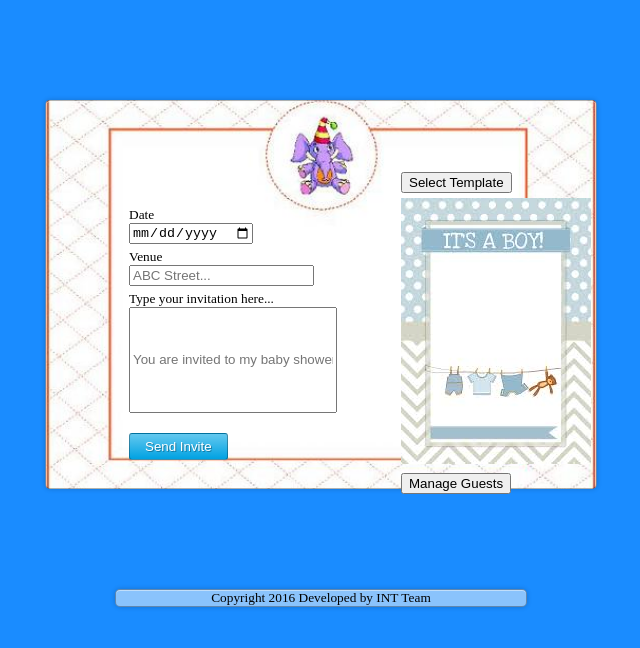
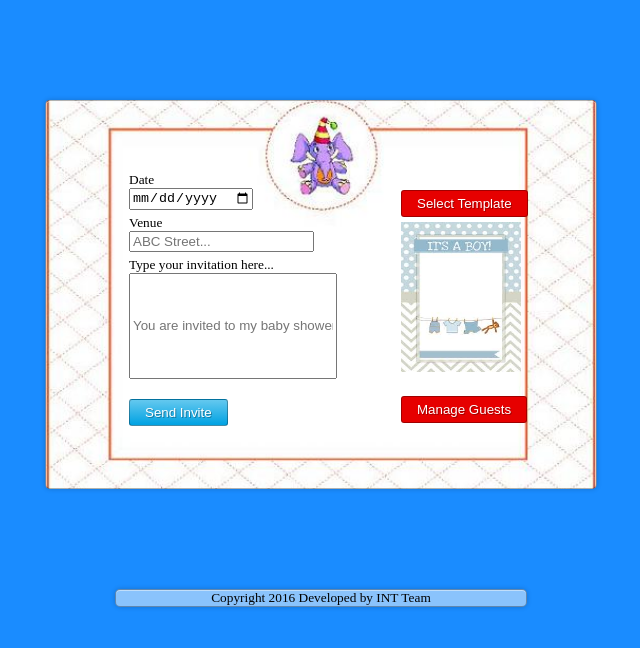
Before and after one commit to psolizrodriguez/CS_424_Final_Project, a plain HTML site: page C424_Final_Project/WebContent/babyShower.html in a window 1280 px wide. Shown: the whole page, without its empty margins (319-959 px from the left). Drawn offline with Linux system fonts and the light colour scheme.

Commit message:
BabyShower Finalized

```diff
--- a/C424_Final_Project/WebContent/babyShower.html
+++ b/C424_Final_Project/WebContent/babyShower.html
@@ -39,7 +39,7 @@
 					<input type="button" value="Select Template">
 				</li>
 				<li>
-				<img src="media/images/invitationtemplate.jpg">
+				<img src="media/images/invitationtemplate.jpg" height=150px; width=120px;>
 
 				</li>
 				<li>
--- a/C424_Final_Project/WebContent/styles/BabyShower.css
+++ b/C424_Final_Project/WebContent/styles/BabyShower.css
@@ -62,12 +62,11 @@ label {
 	display: block;
 
 }
+.loginform div{
+	width: 20px;
+	height: 40px;
+}
 
-.loginform button{
-
-	color: red;
-	background-color: black;
-}
 .loginform input[type=submit] {
 	border: 1px solid rgba(0, 0, 0, 0.3);
 	background: #64c8ef; /* Old browsers */
@@ -92,6 +91,30 @@ label {
 	border-radius: 3px;
 	text-shadow: 1px 1px 0px rgba(0, 0, 0, 0.3);
 }
+.loginform input[type=button] {
+	border: 1px solid rgba(0, 0, 0, 0.3);
+	background: #e60000; /* Old browsers */
+	background: -moz-linear-gradient(top, #64c8ef 0%, #e60000 100%);
+	/* FF3.6+ */
+	background: -webkit-gradient(linear, left top, left bottom, color-stop(0%, #e60000),
+		color-stop(100%, #e60000)); /* Chrome,Safari4+ */
+	background: -webkit-linear-gradient(top, #e60000 0%, #e60000 100%);
+	/* Chrome10+,Safari5.1+ */
+	background: -o-linear-gradient(top, #64c8ef 0%, #00a2e2 100%);
+	/* Opera 11.10+ */
+	background: -ms-linear-gradient(top, #64c8ef 0%, #00a2e2 100%);
+	/* IE10+ */
+	background: linear-gradient(to bottom, #e60000 0%, #e60000 100%);
+	/* W3C */
+	filter: progid:DXImageTransform.Microsoft.gradient( startColorstr='#64c8ef',
+		endColorstr='#00a2e2', GradientType=0); /* IE6-9 */
+	color: #fff;
+	padding: 5px 15px;
+	margin-right: 0;
+	margin-top: 15px;
+	border-radius: 3px;
+	text-shadow: 1px 1px 0px rgba(0, 0, 0, 0.3);
+}
 
 footer {
 	width: 410px;
```
